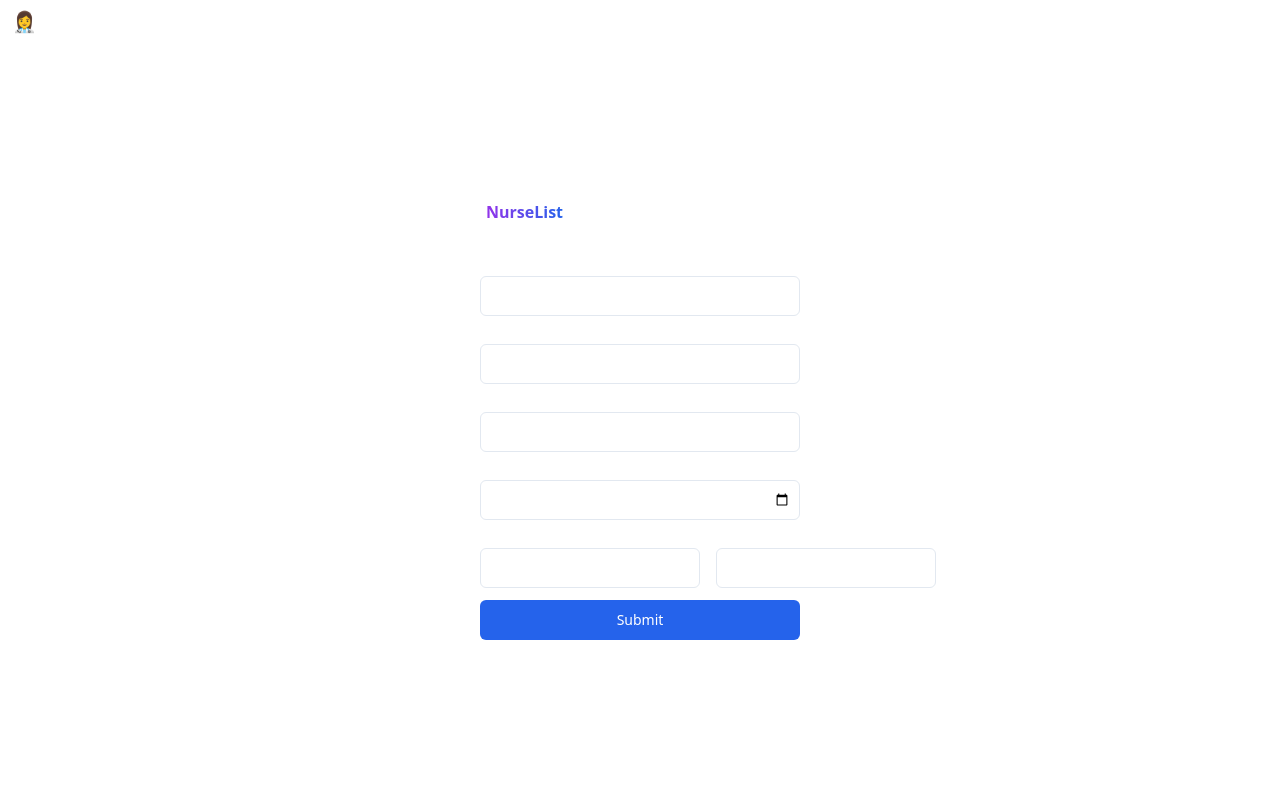
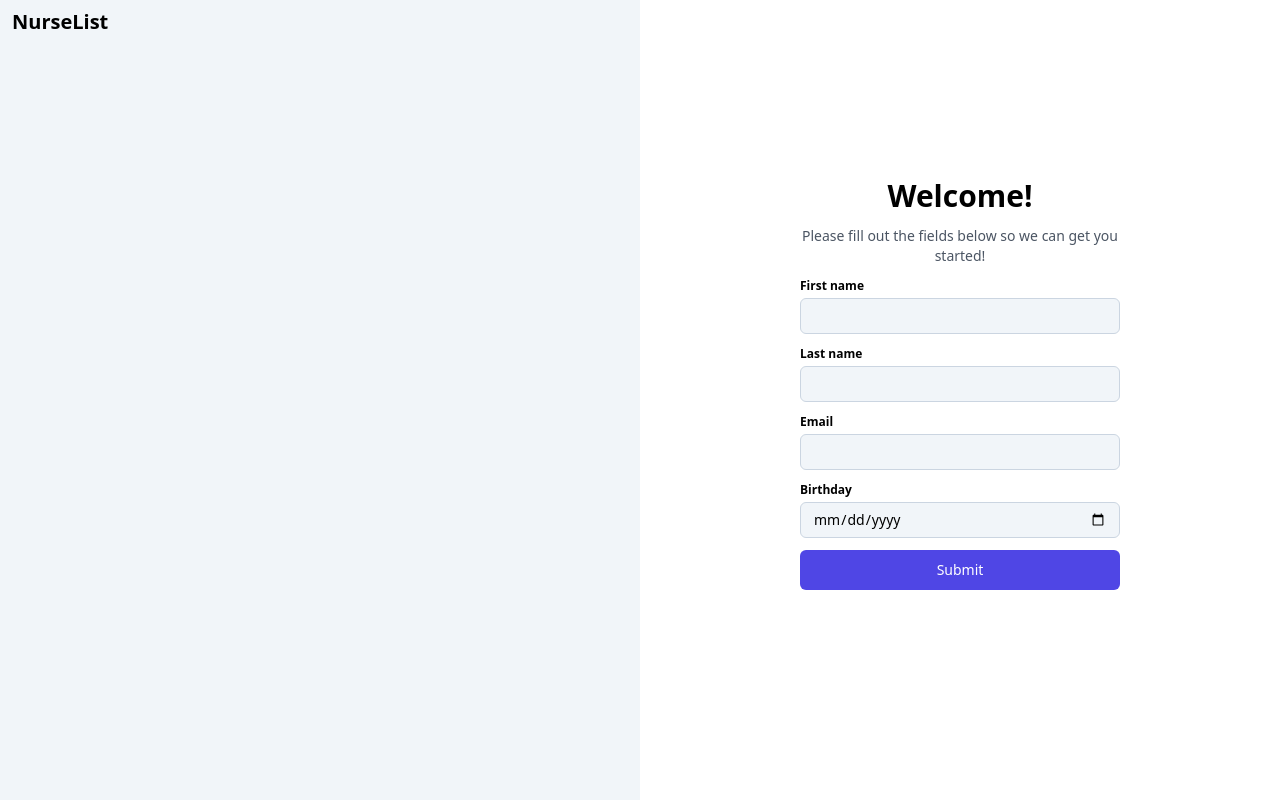
Before and after one commit to tjvonbr/nurse-list, a Next.js app: page /register in a window 1280 px wide. Built offline with nearby package versions, Linux system fonts and the light colour scheme.

Commit message:
updated light version of register page

```diff
--- a/src/app/(auth)/register/page.tsx
+++ b/src/app/(auth)/register/page.tsx
@@ -7,28 +7,36 @@ export const metadata: Metadata = {
   description: "Sign up with NurseList",
 };
 
-export default function Register() {
+interface RegisterProps {
+  searchParams: {
+    [key: string]: string | undefined;
+  };
+}
+
+export default function Register({ searchParams }: RegisterProps) {
+  const email = searchParams.email ?? null;
+  console.log(email);
+
   return (
-    <div className="h-screen w-screen flex flex-col justify-center items-center">
+    <div className="grid grid-cols-2">
+      <div className="bg-slate-100" />
+      <div className="h-screen w-full flex flex-col justify-center items-center">
         <header className="w-full absolute left-3 top-2 flex justify-between items-center">
-        <Link className="text-xl font-bold" href="/">
-          👩‍⚕️ NurseList
+          <Link className="text-xl text-black font-bold" href="/">
+            NurseList
           </Link>
         </header>
-      <div className="w-1/4 flex flex-col justify-center items-center space-y-3">
-        <h1 className="text-3xl font-bold">Welcome!</h1>
-        <p className="text-center">
-          We&apos;re excited you&apos;re interested in{" "}
-          <span className="font-bold from-purple-600 to-blue-600 bg-gradient-to-r bg-clip-text text-transparent">
-            NurseList
-          </span>
-          ! Please fill out the fields below so we can get you started!
+        <div className="w-1/2 flex flex-col justify-center items-center space-y-3">
+          <h1 className="text-3xl text-black font-bold">Welcome!</h1>
+          <p className="text-center text-sm text-gray-600">
+            Please fill out the fields below so we can get you started!
           </p>
-        <RegisterForm />
+          <RegisterForm email={email} />
           <Link className="mt-3 text-sm hover:underline" href="/login">
             Already have an account yet? Sign in here
           </Link>
         </div>
       </div>
+    </div>
   );
 }
--- a/src/app/(marketing)/page.tsx
+++ b/src/app/(marketing)/page.tsx
@@ -5,6 +5,7 @@ import type { Metadata } from "next";
 import Navbar from "@/components/Navbar";
 import Script from "next/script";
 import { Check } from "lucide-react";
+import Link from "next/link";
 
 export const metadata: Metadata = {
   title: "NurseList",
@@ -95,9 +96,12 @@ export default function Home() {
               </p>
             </div>
           </div>
-          <button className="w-full md:w-1/2 mt-12 bg-purple-600 hover:bg-blue-700 transition-colors rounded-md h-10">
+          <Link
+            href="/register"
+            className="w-full md:w-1/2 mt-12 flex justify-center items-center bg-purple-600 hover:bg-purple-700 transition-colors rounded-md h-10"
+          >
             Get started!
-          </button>
+          </Link>
         </div>
       </section>
     </main>
--- a/src/components/RegisterForm.tsx
+++ b/src/components/RegisterForm.tsx
@@ -4,36 +4,38 @@ import { useState } from "react";
 import Spinner from "./common/Spinner";
 import toast from "react-hot-toast";
 import { useRouter } from "next/navigation";
+import { Input } from "./common/Input";
 
-export default function RegisterForm() {
-  const [firstName, setFirstName] = useState("");
-  const [lastName, setLastName] = useState("");
-  const [email, setEmail] = useState("");
-  const [birthday, setBirthday] = useState("");
-  const [city, setCity] = useState("");
-  const [state, setState] = useState("");
-  const [isRegistering, setIsRegistering] = useState(false);
+export default function RegisterForm({ email }: { email: string | null }) {
+  const [isLoading, setIsLoading] = useState(false);
+  const [user, setUser] = useState({
+    firstName: "",
+    lastName: "",
+    email: email ?? "",
+    birthday: "",
+  });
 
   const router = useRouter();
 
+  function handleChange(e: React.ChangeEvent<HTMLInputElement>) {
+    setUser({ ...user, [e.target.name]: e.target.value });
+  }
+
   async function handleSubmit(e: React.FormEvent) {
     e.preventDefault();
-
-    setIsRegistering(true);
+    setIsLoading(true);
 
     const response = await fetch("http://localhost:3000/api/register", {
       method: "POST",
       body: JSON.stringify({
-        firstName,
-        lastName,
-        email,
-        birthday,
-        city,
-        state,
+        firstName: user.firstName,
+        lastName: user.lastName,
+        email: user.email,
+        birthday: user.birthday,
       }),
     });
 
-    setIsRegistering(false);
+    setIsLoading(false);
 
     if (!response.ok) {
       return toast.error("Oh no!  Something went wrong signing you up!");
@@ -45,103 +47,59 @@ export default function RegisterForm() {
 
   return (
     <form className="w-full flex flex-col items-center space-y-3">
-      <fieldset className="w-full flex flex-col">
-        <label className="text-xs font-semibold" htmlFor="firstName">
+      <fieldset className="w-full flex flex-col space-y-1">
+        <label className="text-xs text-black font-semibold" htmlFor="firstName">
           First name
         </label>
-        <input
-          className="h-10 m-0 px-2 py-1 border border-slate-200 rounded-md text-sm"
+        <Input
           type="text"
           name="firstName"
           id="firstName"
-          value={firstName}
-          onChange={(e: React.ChangeEvent<HTMLInputElement>) =>
-            setFirstName(e.target.value)
-          }
+          value={user.firstName}
+          onChange={handleChange}
         />
       </fieldset>
-      <fieldset className="w-full flex flex-col">
-        <label className="text-xs font-semibold" htmlFor="lastName">
+      <fieldset className="w-full flex flex-col space-y-1">
+        <label className="text-xs text-black font-semibold" htmlFor="lastName">
           Last name
         </label>
-        <input
-          className="h-10 m-0 px-2 py-1 border border-slate-200 rounded-md text-sm"
+        <Input
           type="text"
           name="lastName"
           id="lastName"
-          value={lastName}
-          onChange={(e: React.ChangeEvent<HTMLInputElement>) =>
-            setLastName(e.target.value)
-          }
+          value={user.lastName}
+          onChange={handleChange}
         />
       </fieldset>
-      <fieldset className="w-full flex flex-col">
-        <label className="text-xs font-semibold" htmlFor="email">
+      <fieldset className="w-full flex flex-col space-y-1">
+        <label className="text-xs text-black font-semibold" htmlFor="email">
           Email
         </label>
-        <input
-          className="h-10 m-0 px-2 py-1 w-full border border-slate-200 rounded-md text-sm"
+        <Input
           type="email"
           name="email"
           id="email"
-          value={email}
-          onChange={(e: React.ChangeEvent<HTMLInputElement>) =>
-            setEmail(e.target.value)
-          }
+          value={user.email}
+          onChange={handleChange}
         />
       </fieldset>
-      <fieldset className="w-full flex flex-col">
-        <label className="text-xs font-semibold" htmlFor="firstName">
+      <fieldset className="w-full flex flex-col space-y-1">
+        <label className="text-xs text-black font-semibold" htmlFor="firstName">
           Birthday
         </label>
-        <input
-          className="h-10 m-0 px-2 py-1 border border-slate-200 rounded-md text-sm"
+        <Input
           type="date"
           name="birthday"
           id="birthday"
-          value={birthday}
-          onChange={(e: React.ChangeEvent<HTMLInputElement>) => {
-            setBirthday(e.target.value);
-          }}
+          value={user.birthday}
+          onChange={handleChange}
         />
       </fieldset>
-      <div className="w-full flex items-center space-x-4">
-        <fieldset className="w-[75%] flex flex-col">
-          <label className="text-xs font-semibold" htmlFor="city">
-            City
-          </label>
-          <input
-            className="h-10 m-0 px-2 py-1 border border-slate-200 rounded-md text-sm"
-            type="text"
-            name="city"
-            id="city"
-            value={city}
-            onChange={(e: React.ChangeEvent<HTMLInputElement>) => {
-              setCity(e.target.value);
-            }}
-          />
-        </fieldset>
-        <fieldset className="w-[25%] flex flex-col">
-          <label className="text-xs font-semibold" htmlFor="state">
-            State
-          </label>
-          <input
-            className="h-10 m-0 px-2 py-1 border border-slate-200 rounded-md text-sm"
-            type="text"
-            name="state"
-            id="state"
-            value={state}
-            onChange={(e: React.ChangeEvent<HTMLInputElement>) => {
-              setState(e.target.value);
-            }}
-          />
-        </fieldset>
-      </div>
       <button
-        className="h-10 w-full flex justify-center items-center rounded-md text-sm bg-blue-600 hover:bg-blue-700 transition-colors text-white"
+        className="h-10 w-full flex justify-center items-center rounded-md text-sm bg-indigo-600 hover:bg-indigo-700 transition-colors text-white"
         onClick={handleSubmit}
       >
-        {isRegistering ? <Spinner color="white" size={15} /> : "Submit"}
+        {isLoading ? <Spinner color="white" size={15} /> : "Submit"}
       </button>
     </form>
   );
```
Lines whose indentation alone changed are shown as unchanged.
